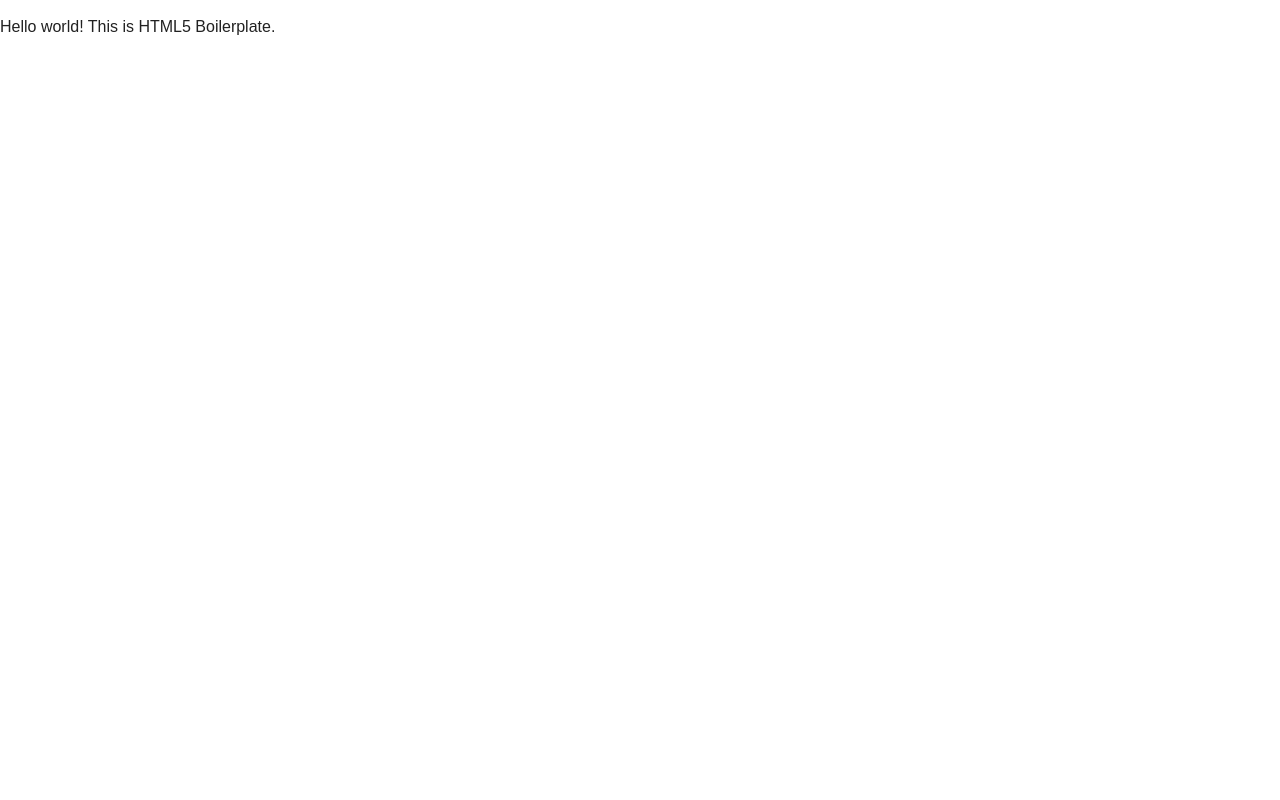
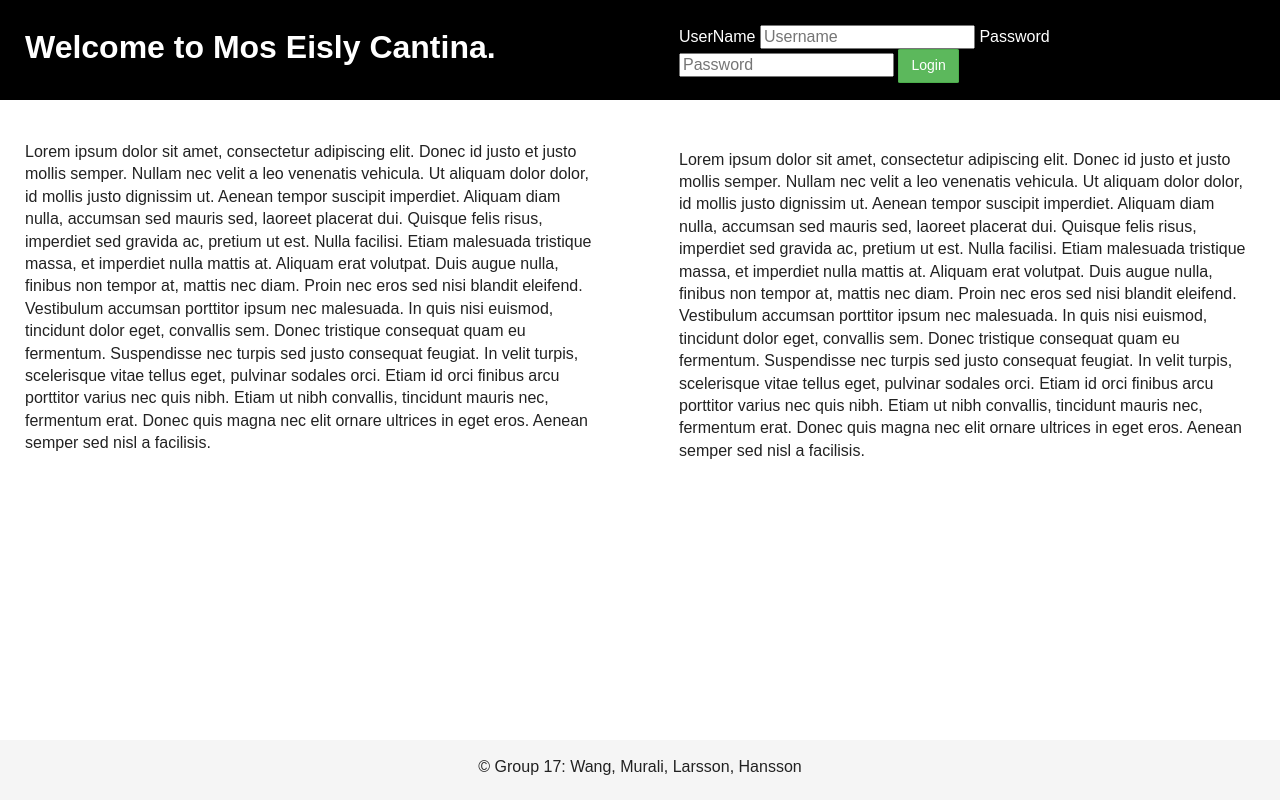
Before and after one commit to SurajSting/GUI_PROJECT, a plain HTML site: page index.html in a window 1280 px wide. Drawn offline with nearby package versions, Linux system fonts and the light colour scheme.

Commit message:
Made a basic layout, copied how bootstrap does the buttons.

```diff
--- a/css/main.css
+++ b/css/main.css
@@ -95,12 +95,57 @@ textarea {
    Author's custom styles
    ========================================================================== */
 
+header{
+    height: 100px;
+    background-color: black;
+    color: white;
+}
 
+.footer{
+    position: absolute;
+    bottom: 0;
+    width: 100%;
+    height: 60px;
+    background-color: #f5f5f5;
+    text-align: center;
+}
 
+.content{
+    width: 45%;
+    margin: 20px;
+    padding: 5px;
+}
 
+.float_left{
+    float: left;
+}
+.float_right{
+    float: right;
+}
 
+.login{
+    width:auto;
+}
 
+.btn{
+    display: inline-block;
+    padding: 6px 12px;
+    font-size: 14px;
+    font-weight: 400;
+    text-align: center;
+    white-space: nowrap;
+    vertical-align: middle;
+    cursor: pointer;
+    background-image: none;
+    border: 1px solid transparent;
+    border-radius: 4%;
+}
 
+.btn_success{
+    color: #fff;
+    background-color: #5cb85c;
+    border-color: #4cae4c;
+}
 
 
 
--- a/index.html
+++ b/index.html
@@ -15,8 +15,35 @@
         <script src="js/vendor/modernizr-2.8.3.min.js"></script>
     </head>
     <body>
+        <header>
+            <h1 class="content float_left">Welcome to Mos Eisly Cantina.</h1>
+            <form class="content float_right">
+                <label>UserName</label>
+                <input class="login" type="text" placeholder="Username" name="uName" required>
+                <label>Password</label>
+                <input class="login" type="password" placeholder="Password" name="pWord" required>
+                <button class="btn btn_success" type="button">Login</button>
+            </form>
+        </header>
         <!-- Add your site or application content here -->
-        <p>Hello world! This is HTML5 Boilerplate.</p>
+        <div>
+            <div class="content float_left">
+                <p>
+                    Lorem ipsum dolor sit amet, consectetur adipiscing elit. Donec id justo et justo mollis semper. Nullam nec velit a leo venenatis vehicula. Ut aliquam dolor dolor, id mollis justo dignissim ut. Aenean tempor suscipit imperdiet. Aliquam diam nulla, accumsan sed mauris sed, laoreet placerat dui. Quisque felis risus, imperdiet sed gravida ac, pretium ut est. Nulla facilisi. Etiam malesuada tristique massa, et imperdiet nulla mattis at. Aliquam erat volutpat. Duis augue nulla, finibus non tempor at, mattis nec diam. Proin nec eros sed nisi blandit eleifend.
+
+                    Vestibulum accumsan porttitor ipsum nec malesuada. In quis nisi euismod, tincidunt dolor eget, convallis sem. Donec tristique consequat quam eu fermentum. Suspendisse nec turpis sed justo consequat feugiat. In velit turpis, scelerisque vitae tellus eget, pulvinar sodales orci. Etiam id orci finibus arcu porttitor varius nec quis nibh. Etiam ut nibh convallis, tincidunt mauris nec, fermentum erat. Donec quis magna nec elit ornare ultrices in eget eros. Aenean semper sed nisl a facilisis. </p>
+            </div>
+            <div class="content float_right">
+                <p>
+                    Lorem ipsum dolor sit amet, consectetur adipiscing elit. Donec id justo et justo mollis semper. Nullam nec velit a leo venenatis vehicula. Ut aliquam dolor dolor, id mollis justo dignissim ut. Aenean tempor suscipit imperdiet. Aliquam diam nulla, accumsan sed mauris sed, laoreet placerat dui. Quisque felis risus, imperdiet sed gravida ac, pretium ut est. Nulla facilisi. Etiam malesuada tristique massa, et imperdiet nulla mattis at. Aliquam erat volutpat. Duis augue nulla, finibus non tempor at, mattis nec diam. Proin nec eros sed nisi blandit eleifend.
+
+                    Vestibulum accumsan porttitor ipsum nec malesuada. In quis nisi euismod, tincidunt dolor eget, convallis sem. Donec tristique consequat quam eu fermentum. Suspendisse nec turpis sed justo consequat feugiat. In velit turpis, scelerisque vitae tellus eget, pulvinar sodales orci. Etiam id orci finibus arcu porttitor varius nec quis nibh. Etiam ut nibh convallis, tincidunt mauris nec, fermentum erat. Donec quis magna nec elit ornare ultrices in eget eros. Aenean semper sed nisl a facilisis. </p>
+            </div>
+        </div>
+
+        <footer class="footer">
+            <p>&copy Group 17: Wang, Murali, Larsson, Hansson</p>
+        </footer>
 
         <script src="https://code.jquery.com/jquery-1.12.0.min.js"></script>
         <script>window.jQuery || document.write('<script src="js/vendor/jquery-1.12.0.min.js"><\/script>')</script>
```
